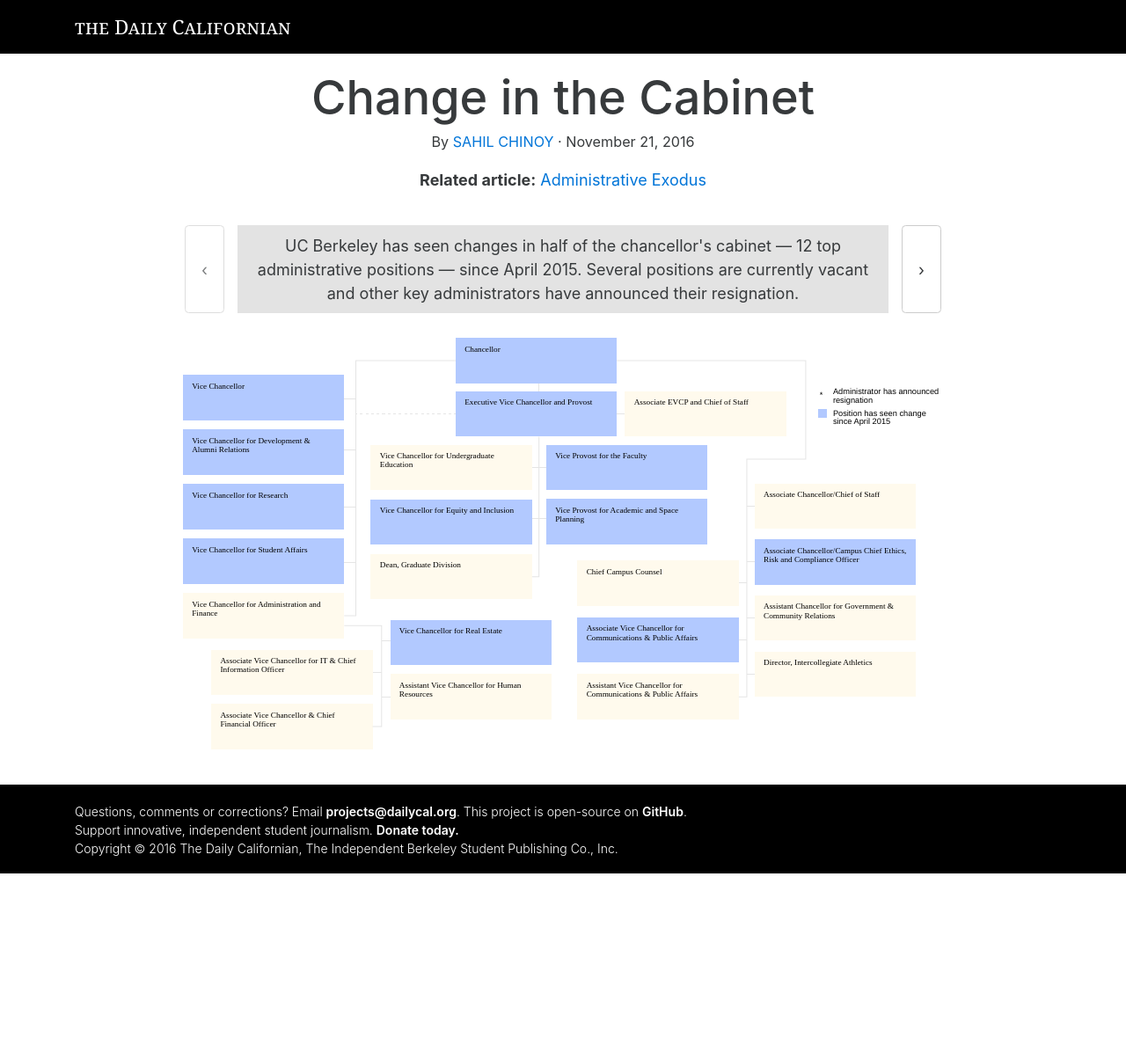
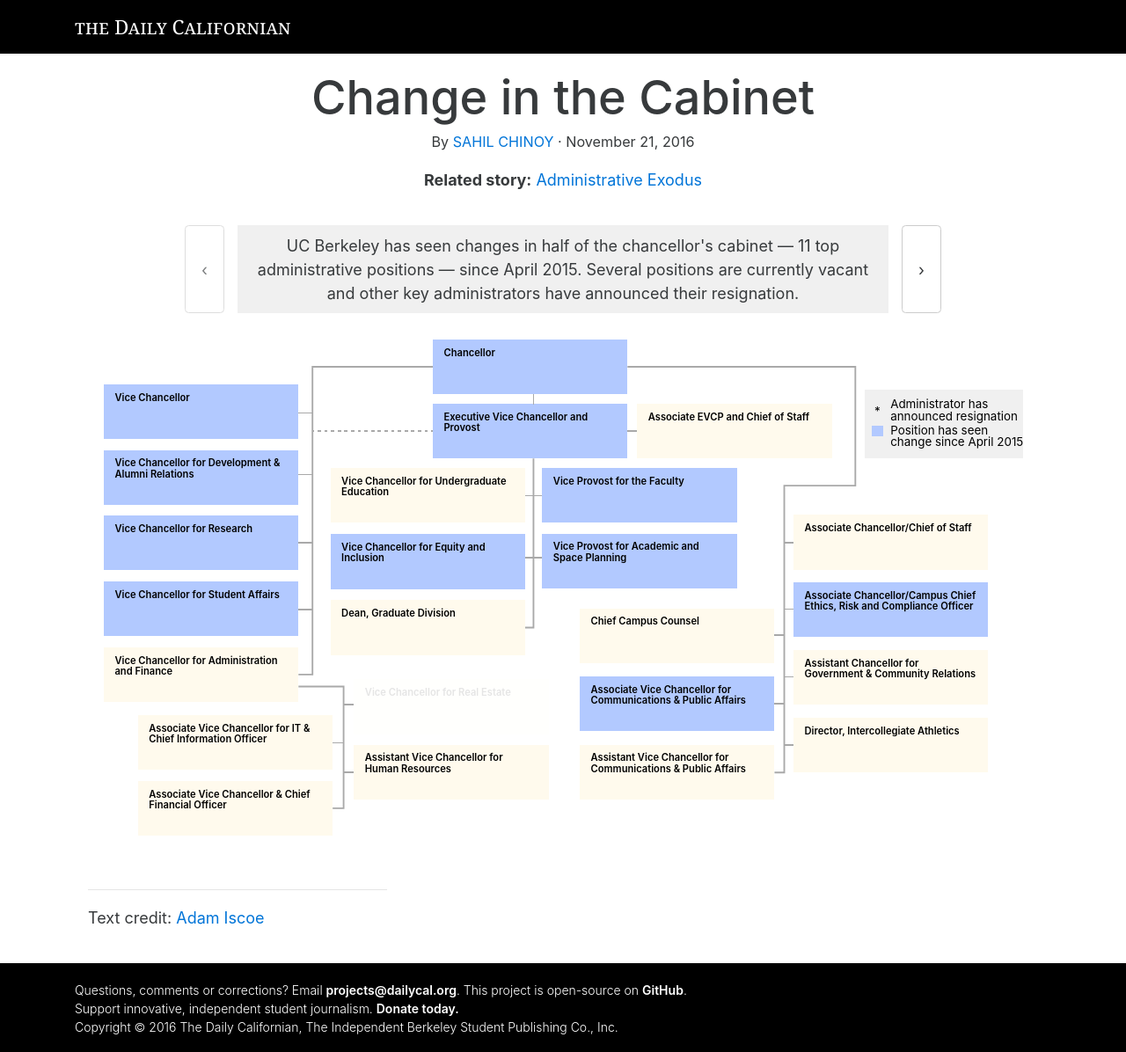
Before and after one commit to dailycal-projects/leadership-chart, a Jekyll site: the page built from index.html, in a window 1280 px wide. Shown: the whole page at 88% size. Built offline with Jekyll 4.4.1, drawn with Linux system fonts in a browser that asks for light colours; before the commit the page ends 993 px from its top, so only the background shows below that; some of the changed lines change nothing that is shown.

Commit message:
coming along

```diff
--- a/_config.yml
+++ b/_config.yml
@@ -1,17 +1,10 @@
-# Welcome to Jekyll!
-#
-# This config file is meant for settings that affect your whole blog, values
-# which you are expected to set up once and rarely need to edit after that.
-# For technical reasons, this file is *NOT* reloaded automatically when you use
-# 'jekyll serve'. If you change this file, please restart the server process.
-
 # Site settings
 title: Leadership chart
 email: projects@dailycal.org
-description:
+description: UC Berkeley has seen changes in half of the chancellor's cabinet — 11 top administrative positions — since April 2015.
 
-baseurl: "/leadership-chart" # the subpath of your site, e.g. /blog
-url: "http://projects.dailycal.org" # the base hostname & protocol for your site
+baseurl: "/leadership-chart"
+url: "http://projects.dailycal.org"
 
 # Build settings
 markdown: kramdown
--- a/_includes/data.json
+++ b/_includes/data.json
@@ -1,6 +1,6 @@
 {
 	"1": {
-		"desc": "UC Berkeley has seen changes in half of the chancellor's cabinet — 12 top administrative positions — since April 2015. Several positions are currently vacant and other key administrators have announced their resignation.",
+		"desc": "UC Berkeley has seen changes in half of the chancellor's cabinet — 11 top administrative positions — since April 2015. Several positions are currently vacant and other key administrators have announced their resignation.",
 		"date": "",
 		"link": "",
 		"positions": {
@@ -112,7 +112,7 @@
 			"vcre": {
 				"title": "Vice Chancellor for Real Estate",
 				"name": "",
-				"rect": "active",
+				"rect": "inactive",
 			},
 			"vchr": {
 				"title": "Assistant Vice Chancellor for Human Resources",
@@ -1789,5 +1789,132 @@
 				"rect": "",
 			}
 		}
+	},
+	"15": {
+		"desc": "“We’re all waiting to see what happens when the dust settles,” said campus public policy professor Michael O’Hare. “Are we going to be happier? No one knows.”",
+		"date": "",
+		"link": "",
+		"positions": {
+			"chan": {
+				"title": "Chancellor",
+				"name": "Nicholas Dirks*",
+				"rect": "active",
+			},
+			"evcp": {
+				"title": "Interim Executive Vice Chancellor and Provost",
+				"name": "Carol Christ",
+				"rect": "active",
+			},
+			"aevp": {
+				"title": "Associate EVCP and Chief of Staff",
+				"name": "Phyllis Hoffman",
+				"rect": "",
+			},
+			"vcue": {
+				"title": "Vice Chancellor for Undergraduate Education",
+				"name": "Catherine Koshland",
+				"rect": "",
+			},
+			"vcei": {
+				"title": "Vice Chancellor for Equity and Inclusion",
+				"name": "Na'ilah Nasir",
+				"rect": "active",
+			},
+			"dgdv": {
+				"title": "Dean, Graduate Division",
+				"name": "Fiona Doyle",
+				"rect": "",
+			},
+			"vpft": {
+				"title": "Vice Provost for the Faculty",
+				"name": "Benjamin Hermalin",
+				"rect": "active",
+			},
+			"vpas": {
+				"title": "Vice Provost for Academic and Space Planning",
+				"name": "Tsu-Jae Liu",
+				"rect": "active",
+			},
+			"vchn": {
+				"title": "Vice Chancellor",
+				"name": "",
+				"rect": "active",
+			},
+			"vcda": {
+				"title": "Vice Chancellor for University Development and Alumni Relations",
+				"name": "Julie Hooper",
+				"rect": "active",
+			},
+			"vcrs": {
+				"title": "Vice Chancellor for Research",
+				"name": "Paul Alivisatos",
+				"rect": "active",
+			},
+			"vcsa": {
+				"title": "Vice Chancellor for Student Affairs",
+				"name": "Harry Le Grande*",
+				"rect": "active",
+			},
+			"vcaf": {
+				"title": "Vice Chancellor for Administration and Finance",
+				"name": "",
+				"rect": "active",
+			},
+			"cccs": {
+				"title": "Associate Chancellor/Chief of Staff",
+				"name": "Nils Gilman",
+				"rect": "",
+			},
+			"cerc": {
+				"title": "Associate Chancellor/Campus Chief Ethics, Risk and Compliance Officer",
+				"name": "Khira Griscavage",
+				"rect": "active",
+			},
+			"cccl": {
+				"title": "Chief Campus Counsel",
+				"name": "Christopher Patti",
+				"rect": "",
+			},
+			"vcgc": {
+				"title": "Assistant Chancellor for Government & Community Relations",
+				"name": "Christine Treadway",
+				"rect": "",
+			},
+			"vccp": {
+				"title": "Associate Vice Chancellor for Communications & Public Affairs",
+				"name": "Claire Holmes*",
+				"rect": "active",
+			},
+			"accp": {
+				"title": "Assistant Vice Chancellor for Communications & Public Affairs",
+				"name": "Dan Mogulof",
+				"rect": "",
+			},
+			"dica": {
+				"title": "Director, Intercollegiate Athletics",
+				"name": "Michael Williams",
+				"rect": "",
+			},
+			"vcre": {
+				"title": "Vice Chancellor for Real Estate",
+				"name": "",
+				"rect": "inactive",
+			},
+			"vchr": {
+				"title": "Assistant Vice Chancellor for Human Resources",
+				"name": "Jeannine Raymond",
+				"rect": "",
+			},
+			"vcit": {
+				"title": "Associate Vice Chancellor for IT & Chief Information Officer",
+				"name": "Larry Conrad",
+				"rect": "",
+			},
+			"vcfn": {
+				"title": "Associate Vice Chancellor & Chief Financial Officer",
+				"name": "Rosemarie Rae",
+				"rect": "",
+			}
+		}
 	}
 }
--- a/_includes/head.html
+++ b/_includes/head.html
@@ -13,14 +13,14 @@
   <meta name="twitter:title" content="{{ site.title }}"/>
   <meta name="twitter:site" content="@dailycal"/>
   <meta name="twitter:domain" content="The Daily Californian"/>
-  <meta name="twitter:image" content="http://projects.dailycal.org/cs-gender/img/share_img.png"/>
+  <meta name="twitter:image" content="{{ site.baseurl }}/img/share_img.jpg"/>
   <meta name="twitter:creator" content="@dailycal"/>
   <meta property="og:locale" content="en_US"/>
   <meta property="og:type" content="article"/>
   <meta property="og:title" content="{{ site.title }}"/>
   <meta property="og:url" content="{{ page.url | replace:'index.html','' | prepend: site.baseurl | prepend: site.url }}"/>
   <meta property="og:description" content="{{ site.description }}"/>
-  <meta property="og:image" content=""/>
+  <meta property="og:image" content="{{ site.baseurl }}/img/share_img.jpg"/>
   <meta property="og:image:width" content="1200">
   <meta property="og:image:height" content="630">
   <meta property="og:site_name" content="The Daily Californian"/>
--- a/_includes/navbar.html
+++ b/_includes/navbar.html
@@ -1,7 +1,7 @@
 <nav class="navbar navbar-dc">
 <div class="container">
 	<a href="http://www.dailycal.org/" class="navbar-brand">the Daily Californian</a>
-    <ul class="nav navbar-nav float-lg-right">
+    <ul class="nav navbar-nav float-xs-right">
         <li class="nav-item"><a class="nav-link" href="https://www.facebook.com/sharer/sharer.php?u={{ page.url | replace:'index.html','' | prepend: site.baseurl | prepend: site.url }}"><i class="fa fa-lg fa-facebook"></i></a></li>
     	<li class="nav-item"><a class="nav-link" href=""><i class="fa fa-lg fa-twitter"></i></a></li>
     </ul>
--- a/css/main.scss
+++ b/css/main.scss
@@ -10,10 +10,18 @@
   "graphic"
 ;
 
+svg {
+  font-family: -apple-system, BlinkMacSystemFont, "Segoe UI", Roboto, "Helvetica Neue", Arial, sans-serif;
+}
+
+#legend {
+  font-size: 1.2rem;
+}
+
 .desc-wrapper {
   height: 100px;
   padding: 10px;
-  background: #e3e3e3;
+  background: #F0F0F0;
 }
 
 .btn {
@@ -22,7 +30,7 @@
 }
 
 .text-bold {
-  font-family:'Helvetica-Bold';
+  font-weight: 600;
 }
 
 @media (max-width: 75em) {
@@ -48,6 +56,7 @@
   .btn {
     height: 140px;
     line-height: 6;
+    padding: 0.5rem 0.5rem;
   }
 }
 
--- a/index.html
+++ b/index.html
@@ -5,9 +5,9 @@
 <div class="container graphic-container">
   <div class="row graphic-top">
     <div class="col-md-8 offset-md-2">
-      <h1>Change in the Cabinet</h1>
+      <h1>{{ page.title }}</h1>
       <p class="byline">By <a href="http://www.dailycal.org/author/schinoy">SAHIL CHINOY</a> &middot; November 21, 2016</p>
-      <p><b>Related article:</b> <a href="">Administrative Exodus</a></p>
+      <p><b>Related story:</b> <a href="">Administrative Exodus</a></p>
     </div>
   </div>
 
@@ -24,8 +24,15 @@
   </div>
 
   <div class="row">
-    <div class="col-md-10 offset-md-1">
+    <div class="col-md-12">
       {% include chart.svg %}
+    </div>
+  </div>
+
+  <div class="row">
+    <div class="col-md-4">
+      <hr>
+      <p>Text credit: <a href="http://www.dailycal.org/author/aiscoe/">Adam Iscoe</a></p>
     </div>
   </div>
 
@@ -149,7 +156,7 @@
 
   var link = data[index.toString()]['link'];
   if (link) {
-    html = html + ' <a href="' + link + '">Read more &raquo;</a>';
+    html = html + ' <a target="_blank" href="' + link + '">Read more &raquo;</a>';
   }
 
   $('#desc').html(html);
```
Also changed, not shown: _includes/chart.svg, img/share_img.png (added), 2 other files.
